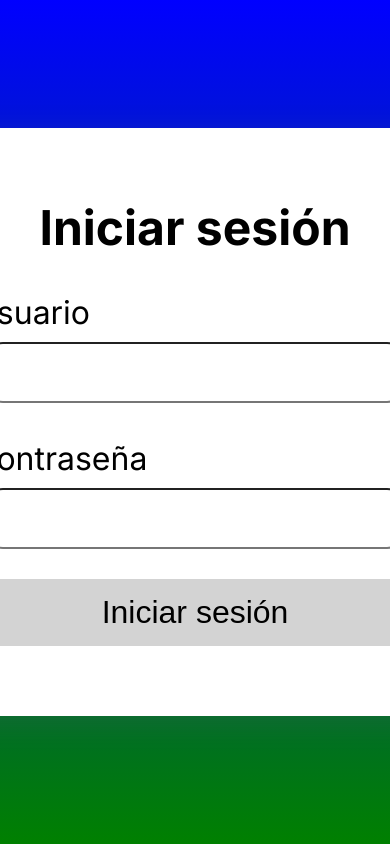
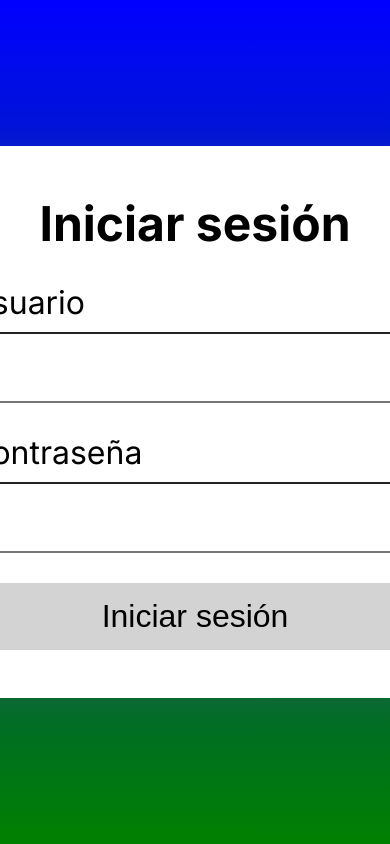
Before and after one commit to infygonzalez/ED-G3, a PHP site: page /login.html in a window 390 px wide; the page is wider, and only the part inside the window is pictured. Run offline with PHP 8.4, Linux system fonts and the light colour scheme.

Commit message:
Web: Arreglo responsive del login

```diff
--- a/web/css/login.css
+++ b/web/css/login.css
@@ -1,6 +1,6 @@
 main {
+    height: 100vh;
     display: flex;
-    height: 100vh;
     align-items: center;
     justify-content: center;
     background: linear-gradient(blue, green);
@@ -8,7 +8,7 @@ main {
 
 .contenedor {
     background-color: white;
-    padding: 70px;
+    padding: 3rem;
     border-radius: 30px;
     text-align: center;
     box-shadow: rgba(100, 100, 111, 0.2) 0px 7px 29px 0px;
@@ -17,8 +17,6 @@ main {
 h1 {
     font-size: 3rem;
     margin: 0;
-    padding-bottom: 30px;
-
 }
 
 fieldset {
@@ -26,12 +24,11 @@ fieldset {
     display: flex;
     flex-direction: column;
     align-items: flex-start;
-    padding-bottom: 30px;
+    padding: 30px 0 0 0;
 }
 
 label {
     padding-bottom: 10px;
-
 }
 
 label,
@@ -40,24 +37,27 @@ button {
     font-size: 2rem;
 }
 
-input {
-    border-radius: 30px;
-    padding: 10px;
+input,button {
+    border-radius: 25px;
+    padding: 15px;
 }
 
-button {
+button{
+    margin-top: 30px;
     border: 0px;
-    border-radius: 30px;
-    padding: 15px;
     width: 100%;
     background: lightgray;
+    color: black;
 }
 
 button:hover {
-    background: grey;
+    background: black;
+    color: white
 }
-@media (max-width:600px){
-    .contenedor{
+
+@media (max-width: 768px) {
+    .contenedor {
+        width: 100vh;
         border-radius: 0px;
     }
 }
--- a/web/login.html
+++ b/web/login.html
@@ -1,17 +1,13 @@
 <!DOCTYPE html>
-<html lang="en">
+<html lang="es">
 
 <head>
-    <meta charset="UTF-8">
-    <meta name="viewport" content="width=device-width, initial-scale=1.0">
-    <title></title>
-    <link rel="preconnect" href="https://fonts.googleapis.com">
-    <link rel="preconnect" href="https://fonts.gstatic.com" crossorigin>
-    <link
-        href="https://fonts.googleapis.com/css2?family=Inter:ital,opsz,wght@0,14..32,100..900;1,14..32,100..900&display=swap"
-        rel="stylesheet">
-    <link rel="stylesheet" href="css/base.css">
-    <link rel="stylesheet" href="css/login.css">
+  <meta charset="UTF-8">
+  <meta name="viewport" content="width=device-width, initial-scale=1.0">
+  <title>Iniciar sesión</title>
+
+  <link rel="stylesheet" href="css/base.css">
+  <link rel="stylesheet" href="css/login.css">
 
 </head>
 
```
